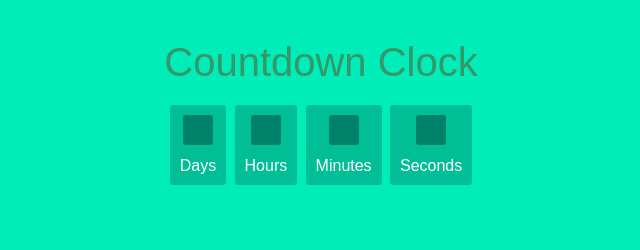
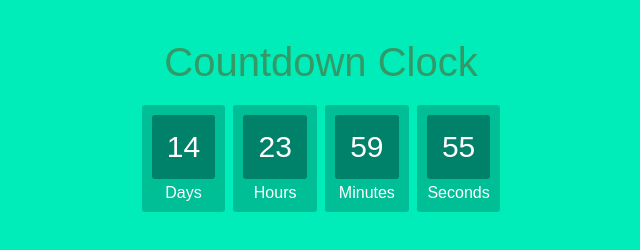
Before and after one commit to KonstantinRevin/firstRepository-, a plain HTML site: page index.html in a window 1280 px wide. Shown: the whole page, without its empty margins (319-959 px from the left). Drawn offline with Linux system fonts and the light colour scheme.

Commit message:
Update index.html
редактировал путь

```diff
--- a/index.html
+++ b/index.html
@@ -28,7 +28,7 @@
         <div class="smalltext">Seconds</div>
     </div>
     </div>
-    <script src="../mishas-timer/index.js"></script>
+    <script src="index.js"></script>
 
 </body>
 </html>
```
